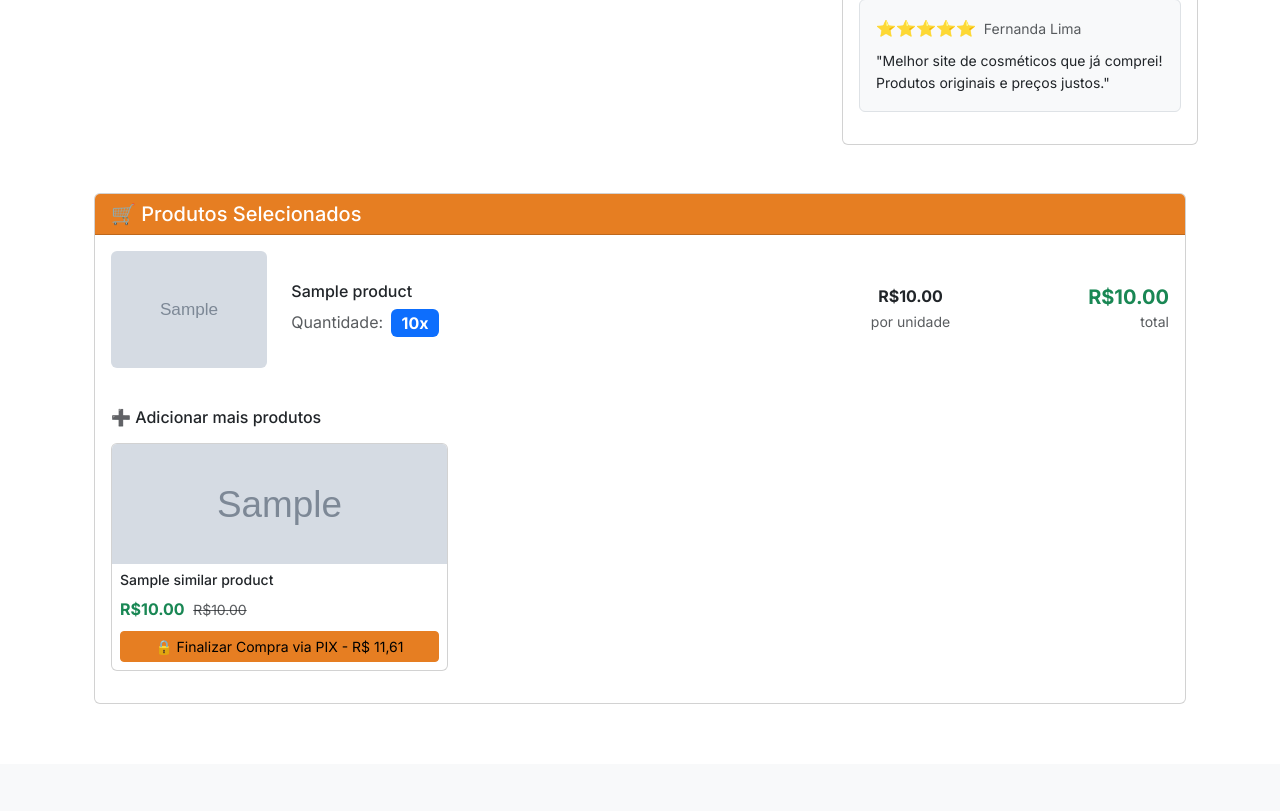
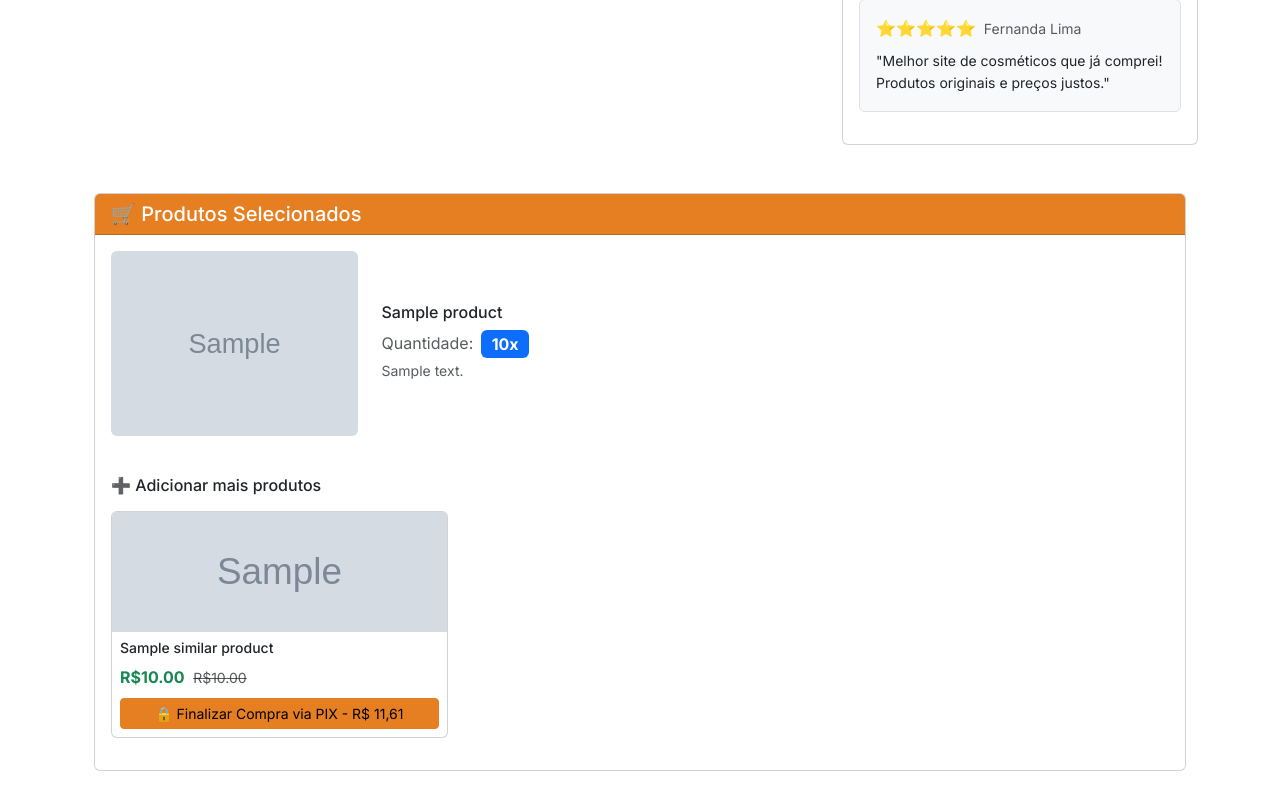
Before and after one commit to gerencial03/tha, a Flask app: template templates/checkout.html in a window 1280 px wide. Shown: the part 1268-2079 px from the top of the page. Run offline with Flask 3, Linux system fonts and the light colour scheme; the template is opened without the code that fills it: most values are stand-ins (such as "Sample title", 1, 10 or a date in 2020); grey boxes marked "Sample" are stand-in pictures; data that the repository does not hold is empty; some libraries are stand-ins or nearby versions.

Commit message:
Show product details in payment summary and hide total value in product list
Refactors checkout.html and JS to display product info in the payment summary and remove product total value from selected products.

Replit-Commit-Author: Agent
Replit-Commit-Session-Id: 28bd2399-3fd4-4a78-8abf-90e4ba56ddba
Replit-Commit-Screenshot-Url: https://storage.googleapis.com/screenshot-production-us-central1/e18661a9-4945-487c-a183-9db383dbc780/28bd2399-3fd4-4a78-8abf-90e4ba56ddba/AR9orQo

```diff
--- a/templates/checkout.html
+++ b/templates/checkout.html
@@ -361,23 +361,16 @@
                     <div id="selected-products">
                         {% for item in checkout_items %}
                         <div class="row align-items-center mb-3 pb-3 {% if not loop.last %}border-bottom{% endif %}" data-product-id="{{ item.product.id }}">
-                            <div class="col-md-2">
+                            <div class="col-md-3">
                                 <img src="{{ item.product.image_url }}" alt="{{ item.product.name }}" class="img-fluid rounded">
                             </div>
-                            <div class="col-md-6">
+                            <div class="col-md-9">
                                 <h6>{{ item.product.name }}</h6>
                                 <div class="d-flex align-items-center">
                                     <span class="text-muted me-2">Quantidade:</span>
                                     <span class="badge bg-primary fs-6">{{ item.quantity }}x</span>
                                 </div>
-                            </div>
-                            <div class="col-md-2 text-center">
-                                <div class="fw-bold">R${{ "%.2f"|format(item.product.price) }}</div>
-                                <small class="text-muted">por unidade</small>
-                            </div>
-                            <div class="col-md-2 text-end">
-                                <div class="fw-bold text-success h5 mb-0">R${{ "%.2f"|format(item.subtotal) }}</div>
-                                <small class="text-muted">total</small>
+                                <small class="text-muted">{{ item.product.description }}</small>
                             </div>
                         </div>
                         {% endfor %}
@@ -508,23 +501,16 @@ document.addEventListener('DOMContentLoaded', function() {
         checkoutItems.forEach((item, index) => {
             const productHtml = `
                 <div class="row align-items-center mb-3 pb-3 ${index < checkoutItems.length - 1 ? 'border-bottom' : ''}" data-product-id="${item.product.id}">
-                    <div class="col-md-2">
+                    <div class="col-md-3">
                         <img src="${item.product.image_url}" alt="${item.product.name}" class="img-fluid rounded">
                     </div>
-                    <div class="col-md-6">
+                    <div class="col-md-9">
                         <h6>${item.product.name}</h6>
                         <div class="d-flex align-items-center">
                             <span class="text-muted me-2">Quantidade:</span>
                             <span class="badge bg-primary fs-6">${item.quantity}x</span>
                         </div>
-                    </div>
-                    <div class="col-md-2 text-center">
-                        <div class="fw-bold">R$${item.product.price.toFixed(2).replace('.', ',')}</div>
-                        <small class="text-muted">por unidade</small>
-                    </div>
-                    <div class="col-md-2 text-end">
-                        <div class="fw-bold text-success h5 mb-0">R$${item.subtotal.toFixed(2).replace('.', ',')}</div>
-                        <small class="text-muted">total</small>
+                        <small class="text-muted">${item.product.description}</small>
                     </div>
                 </div>
             `;
@@ -538,6 +524,7 @@ document.addEventListener('DOMContentLoaded', function() {
 
         // Update products info in payment summary
         const productsSummaryDiv = document.querySelector('.payment-summary .mb-3');
+        if (productsSummaryDiv) {
             productsSummaryDiv.innerHTML = '';
 
             checkoutItems.forEach(item => {
@@ -551,7 +538,7 @@ document.addEventListener('DOMContentLoaded', function() {
                                     ${item.product.name}
                                 </div>
                                 <div style="font-size: 9px; color: #666;">
-                                Quantidade: ${item.quantity} × R$ ${item.product.price.toFixed(2).replace('.', ',')}
+                                    Quantidade: ${item.quantity} × R$ ${item.product.price.toFixed(2).replace('.', ',')} = R$ ${item.subtotal.toFixed(2).replace('.', ',')}
                                 </div>
                             </div>
                         </div>
@@ -559,6 +546,7 @@ document.addEventListener('DOMContentLoaded', function() {
                 `;
                 productsSummaryDiv.innerHTML += productHtml;
             });
+        }
 
         // Calculate totals
         const shippingCost = totalValue >= 100 ? 0 : 11.90;
@@ -573,6 +561,12 @@ document.addEventListener('DOMContentLoaded', function() {
 
         // Update PIX total
         document.getElementById('pix-total').textContent = `R$ ${pixTotal.toFixed(2).replace('.', ',')}`;
+
+        // Update finalize button
+        const finalizeButton = document.querySelector('.btn-warning');
+        if (finalizeButton) {
+            finalizeButton.innerHTML = `🔒 Finalizar Compra via PIX - R$ ${pixTotal.toFixed(2).replace('.', ',')}`;
+        }
     }
 
     function showSuccessMessage(message) {
```
Lines whose indentation alone changed are shown as unchanged.
